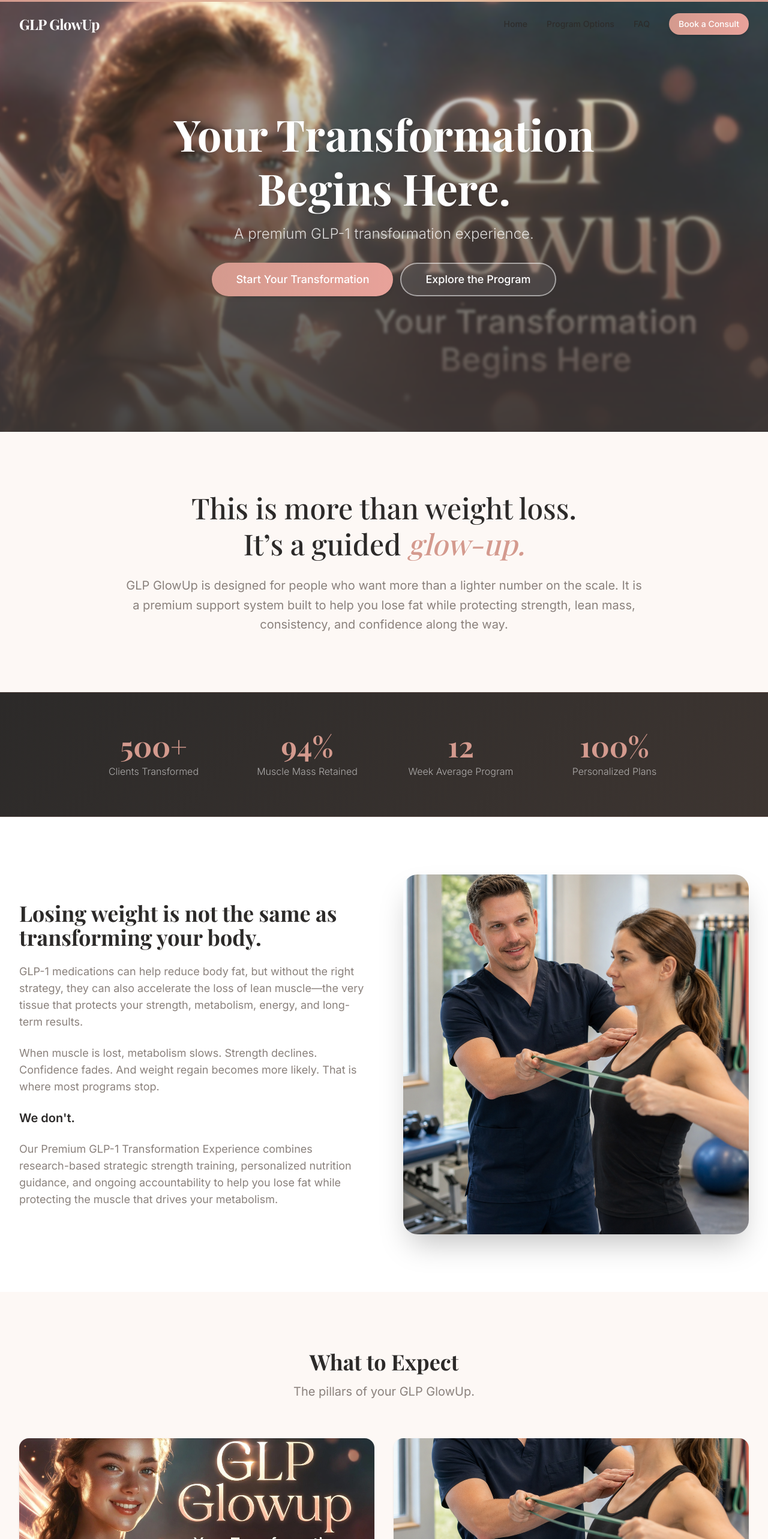
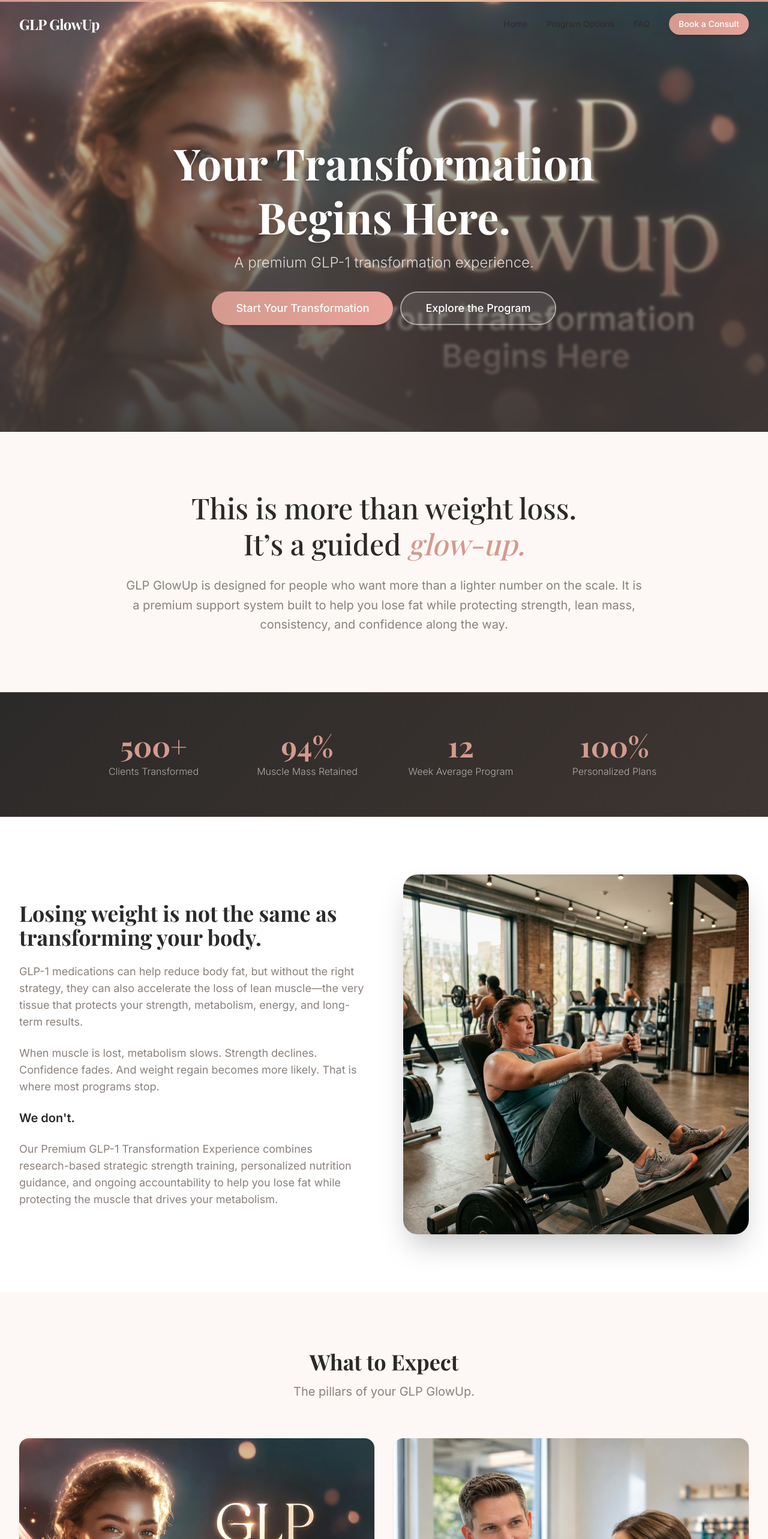
Before and after one commit to Bigper4mer/glp-glowup-website, a Next.js app: page / in a window 1280 px wide. Shown: the top 2566 px of the page at 60% size. Built offline with nearby package versions, Linux system fonts and the light colour scheme; a web font is replaced by a local one.

Commit message:
Fix UI issues and Netlify deployment

```diff
--- a/src/app/page.tsx
+++ b/src/app/page.tsx
@@ -29,16 +29,16 @@
       <Navigation />
       <main className="flex-grow">
         {/* HERO SECTION */}
-        <section className="relative min-h-[100dvh] md:h-[90vh] md:min-h-[600px] overflow-hidden bg-brand-dark" style={{backgroundColor: '#2C2A29'}}>
+        <section className="relative min-h-[100svh] md:h-[90vh] md:min-h-[600px] flex flex-col overflow-hidden bg-brand-dark" style={{backgroundColor: '#2C2A29'}}>
 
           {/* === SINGLE UNIFIED BACKGROUND IMAGE (absolute, both mobile + desktop) === */}
           <div className="absolute inset-0 z-0">
-            {/* Mobile: object-contain to show FULL image without cropping */}
+            {/* Mobile: object-cover instead of object-contain. Removes animate-slow-pan to stop jumping */}
             <Image
               src="/images/AU6V7.jpg"
               alt="GLP GlowUp transformation"
               fill
-              className="object-contain md:object-cover object-[center_25%] md:object-center animate-slow-pan"
+              className="object-cover object-top md:object-center"
               sizes="100vw"
               priority
             />
@@ -69,7 +69,7 @@
             initial="hidden"
             animate="visible"
             variants={staggerContainer}
-            className="relative z-10 flex flex-col text-center px-6 pb-12 pt-[55dvh] md:pt-0 md:h-full md:items-center md:justify-center max-w-4xl mx-auto"
+            className="relative z-10 flex flex-col justify-end md:justify-center flex-grow h-full text-center px-6 pb-20 pt-32 max-w-4xl mx-auto w-full"
           >
             <motion.h1
               variants={fadeInUp}
@@ -164,10 +164,10 @@
                 className="relative h-[600px] rounded-3xl overflow-hidden shadow-2xl"
               >
                 <Image
-                  src="/images/Pic1.png"
+                  src="/images/woman_exercising.png"
                   alt="Transformation strategy"
                   fill
-                  className="object-cover"
+                  className="object-cover object-center"
                 />
               </motion.div>
             </div>
--- a/src/components/ui/feature-card.tsx
+++ b/src/components/ui/feature-card.tsx
@@ -58,7 +58,7 @@
               src={imageSrc}
               alt={imageAlt}
               fill
-              className="object-cover"
+              className="object-cover object-top"
               sizes="(max-width: 768px) 100vw, (max-width: 1200px) 50vw, 33vw"
             />
           </motion.div>
```
Also changed, not shown: public/images/woman_exercising.png (added), 1 other file (tests, documents, lock files or other folders).
